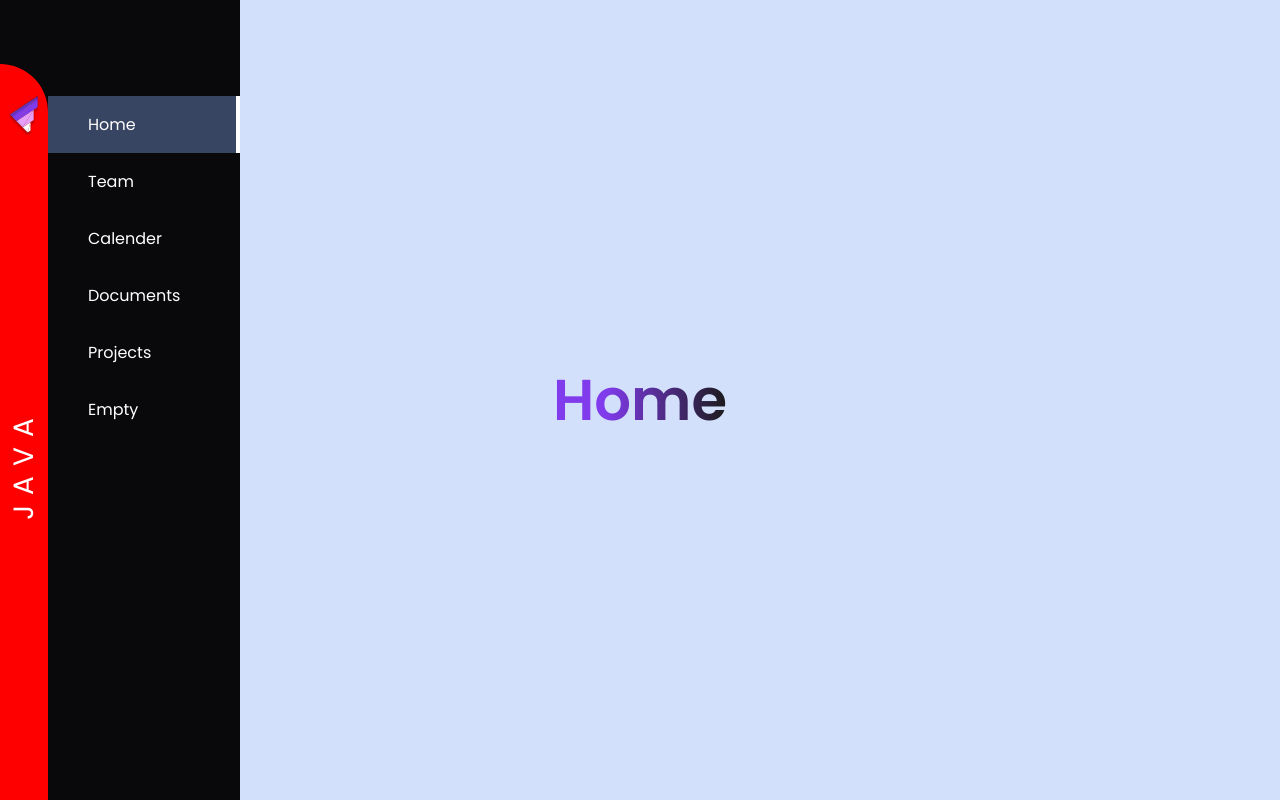
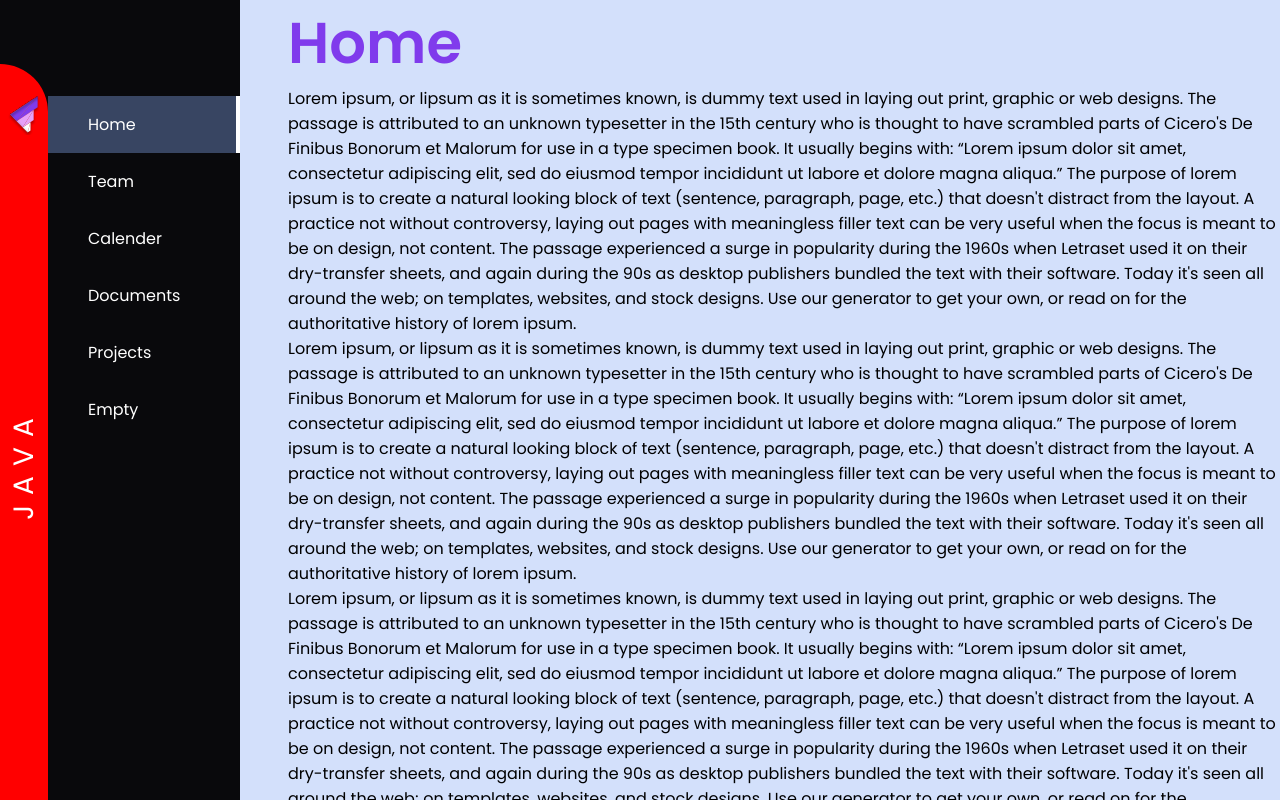
Before and after one commit to dhimankamal/sidebar, a React (Create React App) app: page / in a window 1280 px wide. Built offline with nearby package versions, Linux system fonts and the light colour scheme.

Commit message:
53129012022

```diff
--- a/src/App.js
+++ b/src/App.js
@@ -8,13 +8,14 @@ import Projects from "./Pages/Projects";
 import styled from "styled-components";
 import { AnimatePresence } from "framer-motion";
 
+
+const pagewidth = window.innerWidth;
 const Pages = styled.div`
 
   width: 100vw;
   height: 100vh;
-  display: flex;
-  justify-content: center;
-  align-items: center;
+  overflow:scroll;
+ padding-left:${ (pagewidth > 998) ? '18rem' : '4rem'};
 
 
   h1 {
@@ -24,6 +25,8 @@ const Pages = styled.div`
     -webkit-text-fill-color: transparent;
   }
 `;
+
+
 
 function App() {
   const location = useLocation();
--- a/src/Pages/Home.js
+++ b/src/Pages/Home.js
@@ -1,7 +1,102 @@
 
 
 const Home = () => {
-  return <h1>Home</h1>;
+  return (
+    <>
+    <h1>Home</h1>
+    <p>
+      Lorem ipsum, or lipsum as it is sometimes known, is dummy text used in
+      laying out print, graphic or web designs. The passage is attributed to an
+      unknown typesetter in the 15th century who is thought to have scrambled
+      parts of Cicero's De Finibus Bonorum et Malorum for use in a type specimen
+      book. It usually begins with: “Lorem ipsum dolor sit amet, consectetur
+      adipiscing elit, sed do eiusmod tempor incididunt ut labore et dolore
+      magna aliqua.” The purpose of lorem ipsum is to create a natural looking
+      block of text (sentence, paragraph, page, etc.) that doesn't distract from
+      the layout. A practice not without controversy, laying out pages with
+      meaningless filler text can be very useful when the focus is meant to be
+      on design, not content. The passage experienced a surge in popularity
+      during the 1960s when Letraset used it on their dry-transfer sheets, and
+      again during the 90s as desktop publishers bundled the text with their
+      software. Today it's seen all around the web; on templates, websites, and
+      stock designs. Use our generator to get your own, or read on for the
+      authoritative history of lorem ipsum.
+    </p>
+     <p>
+     Lorem ipsum, or lipsum as it is sometimes known, is dummy text used in
+     laying out print, graphic or web designs. The passage is attributed to an
+     unknown typesetter in the 15th century who is thought to have scrambled
+     parts of Cicero's De Finibus Bonorum et Malorum for use in a type specimen
+     book. It usually begins with: “Lorem ipsum dolor sit amet, consectetur
+     adipiscing elit, sed do eiusmod tempor incididunt ut labore et dolore
+     magna aliqua.” The purpose of lorem ipsum is to create a natural looking
+     block of text (sentence, paragraph, page, etc.) that doesn't distract from
+     the layout. A practice not without controversy, laying out pages with
+     meaningless filler text can be very useful when the focus is meant to be
+     on design, not content. The passage experienced a surge in popularity
+     during the 1960s when Letraset used it on their dry-transfer sheets, and
+     again during the 90s as desktop publishers bundled the text with their
+     software. Today it's seen all around the web; on templates, websites, and
+     stock designs. Use our generator to get your own, or read on for the
+     authoritative history of lorem ipsum.
+   </p>
+    <p>
+    Lorem ipsum, or lipsum as it is sometimes known, is dummy text used in
+    laying out print, graphic or web designs. The passage is attributed to an
+    unknown typesetter in the 15th century who is thought to have scrambled
+    parts of Cicero's De Finibus Bonorum et Malorum for use in a type specimen
+    book. It usually begins with: “Lorem ipsum dolor sit amet, consectetur
+    adipiscing elit, sed do eiusmod tempor incididunt ut labore et dolore
+    magna aliqua.” The purpose of lorem ipsum is to create a natural looking
+    block of text (sentence, paragraph, page, etc.) that doesn't distract from
+    the layout. A practice not without controversy, laying out pages with
+    meaningless filler text can be very useful when the focus is meant to be
+    on design, not content. The passage experienced a surge in popularity
+    during the 1960s when Letraset used it on their dry-transfer sheets, and
+    again during the 90s as desktop publishers bundled the text with their
+    software. Today it's seen all around the web; on templates, websites, and
+    stock designs. Use our generator to get your own, or read on for the
+    authoritative history of lorem ipsum.
+  </p>
+   <p>
+   Lorem ipsum, or lipsum as it is sometimes known, is dummy text used in
+   laying out print, graphic or web designs. The passage is attributed to an
+   unknown typesetter in the 15th century who is thought to have scrambled
+   parts of Cicero's De Finibus Bonorum et Malorum for use in a type specimen
+   book. It usually begins with: “Lorem ipsum dolor sit amet, consectetur
+   adipiscing elit, sed do eiusmod tempor incididunt ut labore et dolore
+   magna aliqua.” The purpose of lorem ipsum is to create a natural looking
+   block of text (sentence, paragraph, page, etc.) that doesn't distract from
+   the layout. A practice not without controversy, laying out pages with
+   meaningless filler text can be very useful when the focus is meant to be
+   on design, not content. The passage experienced a surge in popularity
+   during the 1960s when Letraset used it on their dry-transfer sheets, and
+   again during the 90s as desktop publishers bundled the text with their
+   software. Today it's seen all around the web; on templates, websites, and
+   stock designs. Use our generator to get your own, or read on for the
+   authoritative history of lorem ipsum.
+ </p>
+  <p>
+  Lorem ipsum, or lipsum as it is sometimes known, is dummy text used in
+  laying out print, graphic or web designs. The passage is attributed to an
+  unknown typesetter in the 15th century who is thought to have scrambled
+  parts of Cicero's De Finibus Bonorum et Malorum for use in a type specimen
+  book. It usually begins with: “Lorem ipsum dolor sit amet, consectetur
+  adipiscing elit, sed do eiusmod tempor incididunt ut labore et dolore
+  magna aliqua.” The purpose of lorem ipsum is to create a natural looking
+  block of text (sentence, paragraph, page, etc.) that doesn't distract from
+  the layout. A practice not without controversy, laying out pages with
+  meaningless filler text can be very useful when the focus is meant to be
+  on design, not content. The passage experienced a surge in popularity
+  during the 1960s when Letraset used it on their dry-transfer sheets, and
+  again during the 90s as desktop publishers bundled the text with their
+  software. Today it's seen all around the web; on templates, websites, and
+  stock designs. Use our generator to get your own, or read on for the
+  authoritative history of lorem ipsum.
+</p>
+    </>
+  )
+
 };
 
 
```
Also changed, not shown: src/Sidebar/index.js (+2 -6 lines).
